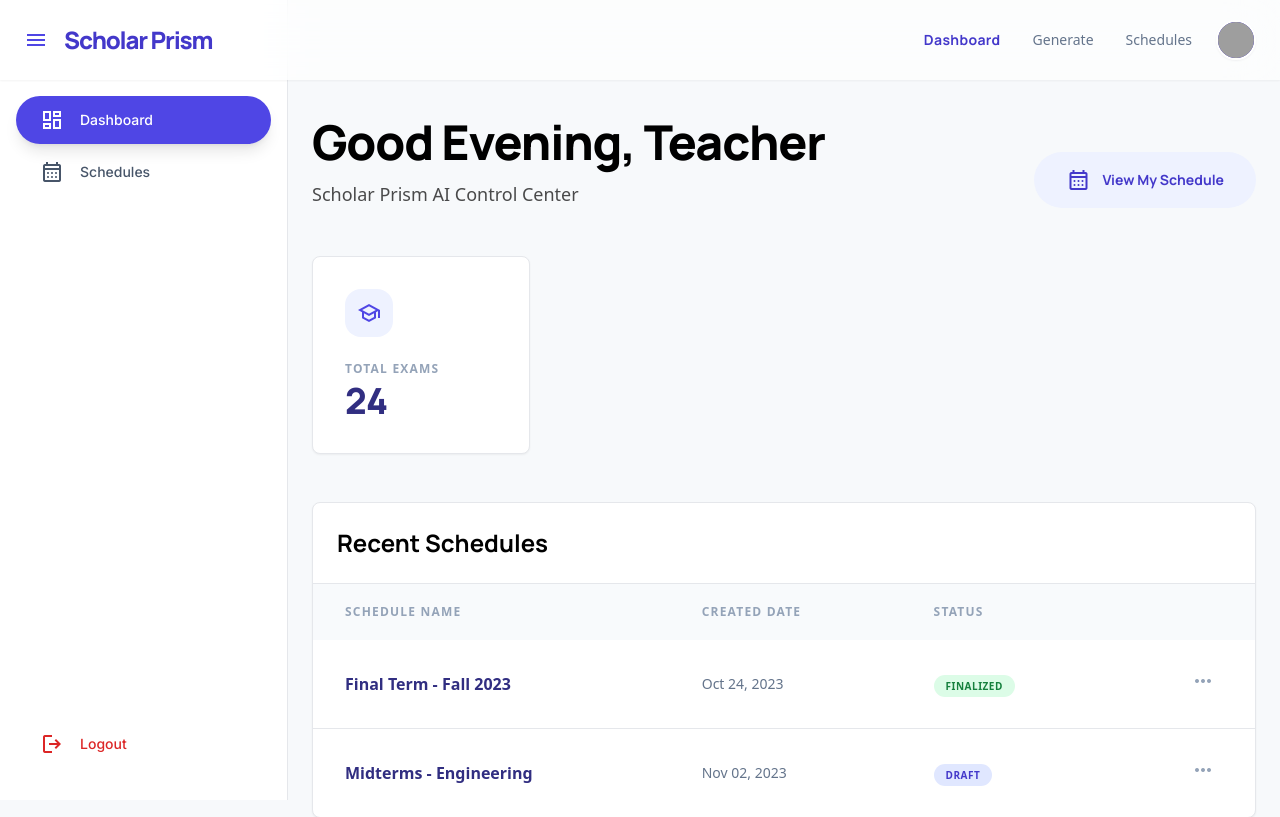
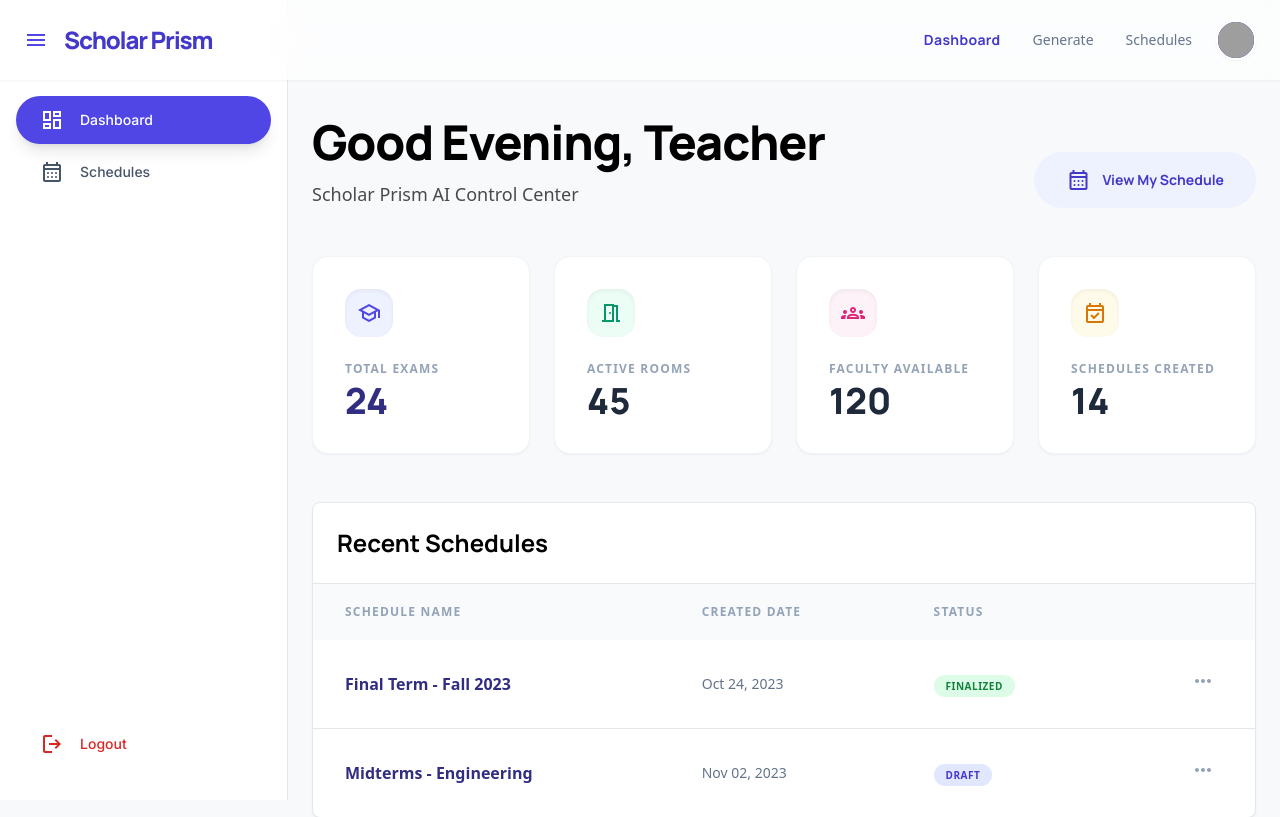
Before and after one commit to Prajwalkumar2005/AI-TIMETABLE-PROJECT---CLG-USELESS-STUFF-FORMALITY, a Flask app: page /dashboard in a window 1280 px wide. Shown: the top 817 px of the page. Run offline with Flask 3, Linux system fonts and the light colour scheme; the visitor is signed in with stand-in values (Sample User, id 1); some libraries are stand-ins or nearby versions; grey boxes are pictures that could not be loaded.

Commit message:
UI: Enhance dashboard stats and admin control panels

```diff
--- a/project/templates/dashboard.html
+++ b/project/templates/dashboard.html
@@ -118,14 +118,34 @@
 
             <!-- Stats -->
             <div class="grid grid-cols-1 md:grid-cols-2 lg:grid-cols-4 gap-6 mb-12">
-                <div class="bg-white p-8 rounded-lg shadow-sm border hover:shadow-md transition-shadow">
-                    <div class="w-12 h-12 rounded-2xl bg-indigo-50 flex items-center justify-center text-indigo-600 mb-6">
+                <div class="bg-white p-8 rounded-2xl shadow-sm border border-slate-100 hover:shadow-lg hover:-translate-y-1 transition-all duration-300">
+                    <div class="w-12 h-12 rounded-2xl bg-indigo-50 flex items-center justify-center text-indigo-600 mb-6 shadow-inner">
                         <span class="material-symbols-outlined">school</span>
                     </div>
                     <p class="text-xs font-bold uppercase tracking-widest text-slate-400 mb-1">Total Exams</p>
                     <p class="text-4xl font-headline font-extrabold text-indigo-900" id="totalExams">0</p>
                 </div>
-                <!-- Add other stats here -->
+                <div class="bg-white p-8 rounded-2xl shadow-sm border border-slate-100 hover:shadow-lg hover:-translate-y-1 transition-all duration-300">
+                    <div class="w-12 h-12 rounded-2xl bg-emerald-50 flex items-center justify-center text-emerald-600 mb-6 shadow-inner">
+                        <span class="material-symbols-outlined">meeting_room</span>
+                    </div>
+                    <p class="text-xs font-bold uppercase tracking-widest text-slate-400 mb-1">Active Rooms</p>
+                    <p class="text-4xl font-headline font-extrabold text-slate-800">45</p>
+                </div>
+                <div class="bg-white p-8 rounded-2xl shadow-sm border border-slate-100 hover:shadow-lg hover:-translate-y-1 transition-all duration-300">
+                    <div class="w-12 h-12 rounded-2xl bg-pink-50 flex items-center justify-center text-pink-600 mb-6 shadow-inner">
+                        <span class="material-symbols-outlined">groups</span>
+                    </div>
+                    <p class="text-xs font-bold uppercase tracking-widest text-slate-400 mb-1">Faculty Available</p>
+                    <p class="text-4xl font-headline font-extrabold text-slate-800">120</p>
+                </div>
+                <div class="bg-white p-8 rounded-2xl shadow-sm border border-slate-100 hover:shadow-lg hover:-translate-y-1 transition-all duration-300">
+                    <div class="w-12 h-12 rounded-2xl bg-amber-50 flex items-center justify-center text-amber-600 mb-6 shadow-inner">
+                        <span class="material-symbols-outlined">event_available</span>
+                    </div>
+                    <p class="text-xs font-bold uppercase tracking-widest text-slate-400 mb-1">Schedules Created</p>
+                    <p class="text-4xl font-headline font-extrabold text-slate-800">14</p>
+                </div>
             </div>
 
             <!-- Recent Schedules Table -->
```
Also changed, not shown: project/templates/admin.html (+13 -6 lines).
